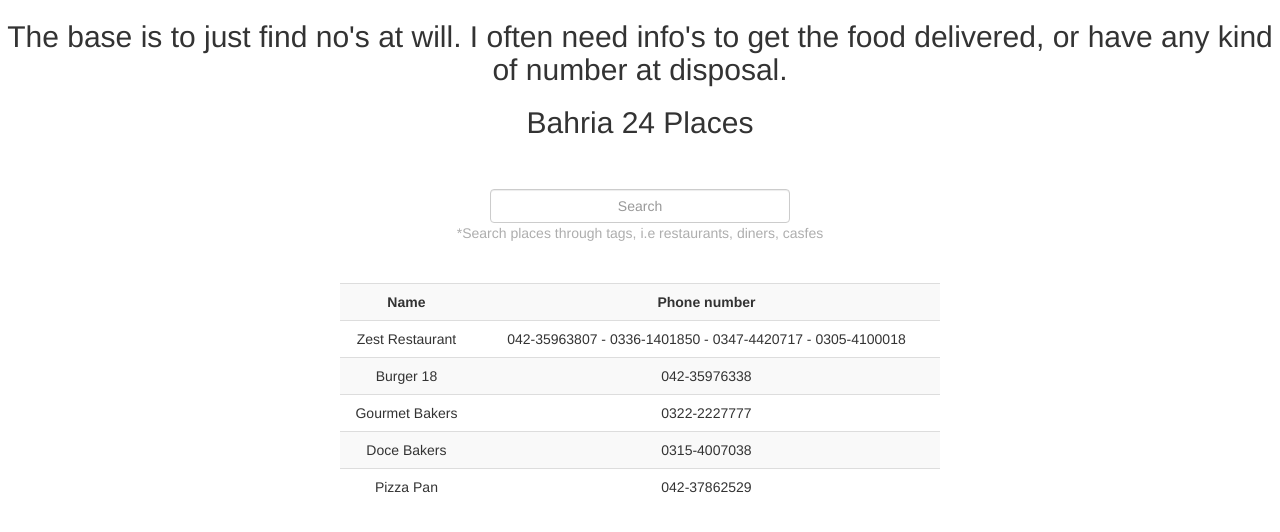
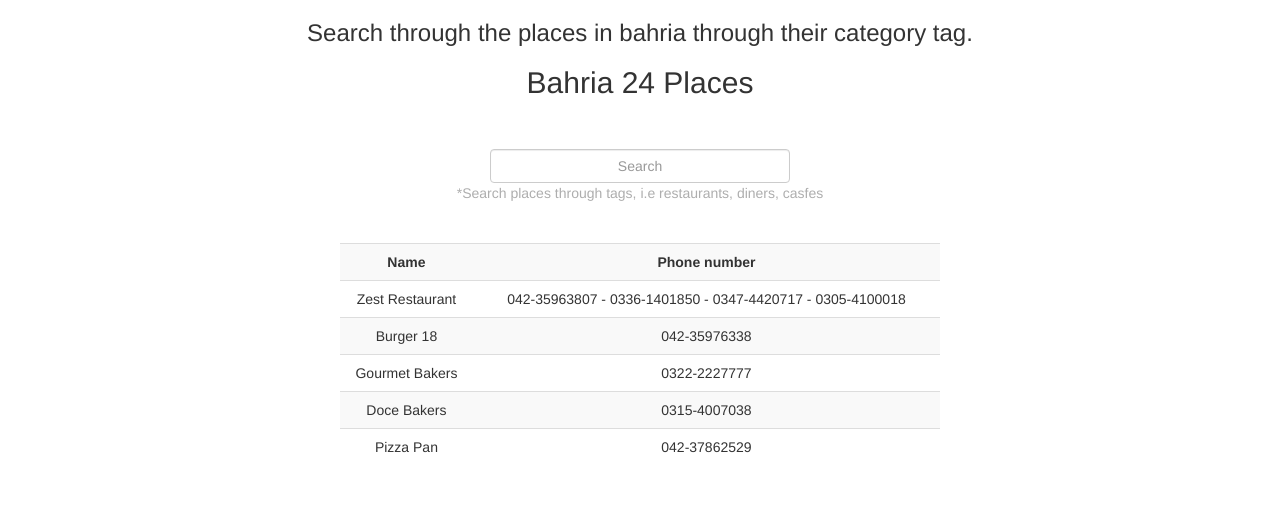
Before and after one commit to bahria/bahria.github.io, a plain HTML site: page search.html in a window 1280 px wide. Drawn offline with nearby package versions, Linux system fonts and the light colour scheme.

Commit message:
Update search.html

```diff
--- a/search.html
+++ b/search.html
@@ -34,6 +34,9 @@
     h2 {
   text-align: center;
 }
+h3 {
+  text-align: center;
+}
 
 .form-control {
   max-width: 300px;
@@ -63,7 +66,7 @@ p {
 
    <div class="notes">
 
-<h2>The base is to just find no's at will. I often need info's to get the food delivered, or have any kind of number at disposal.</h2>
+<h3>Search through the places in bahria through their category tag.</h3>
 
     </div>
 
```
